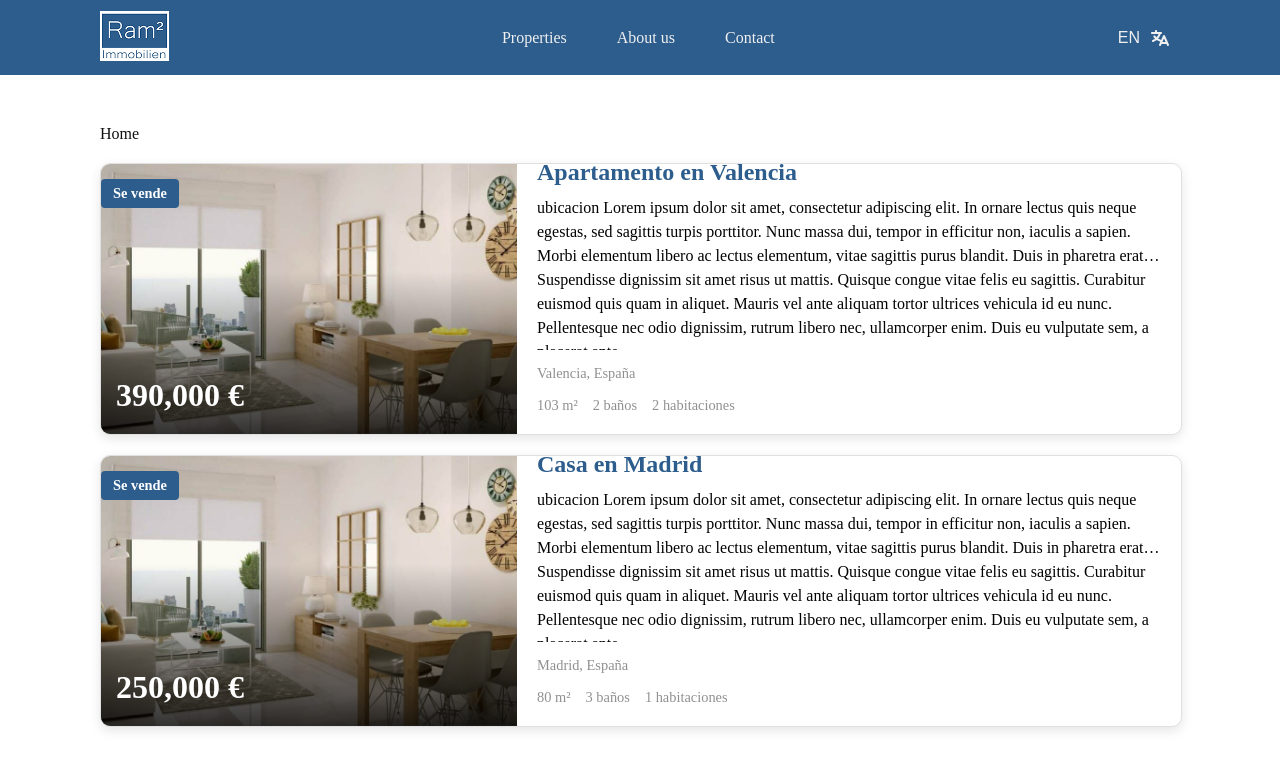
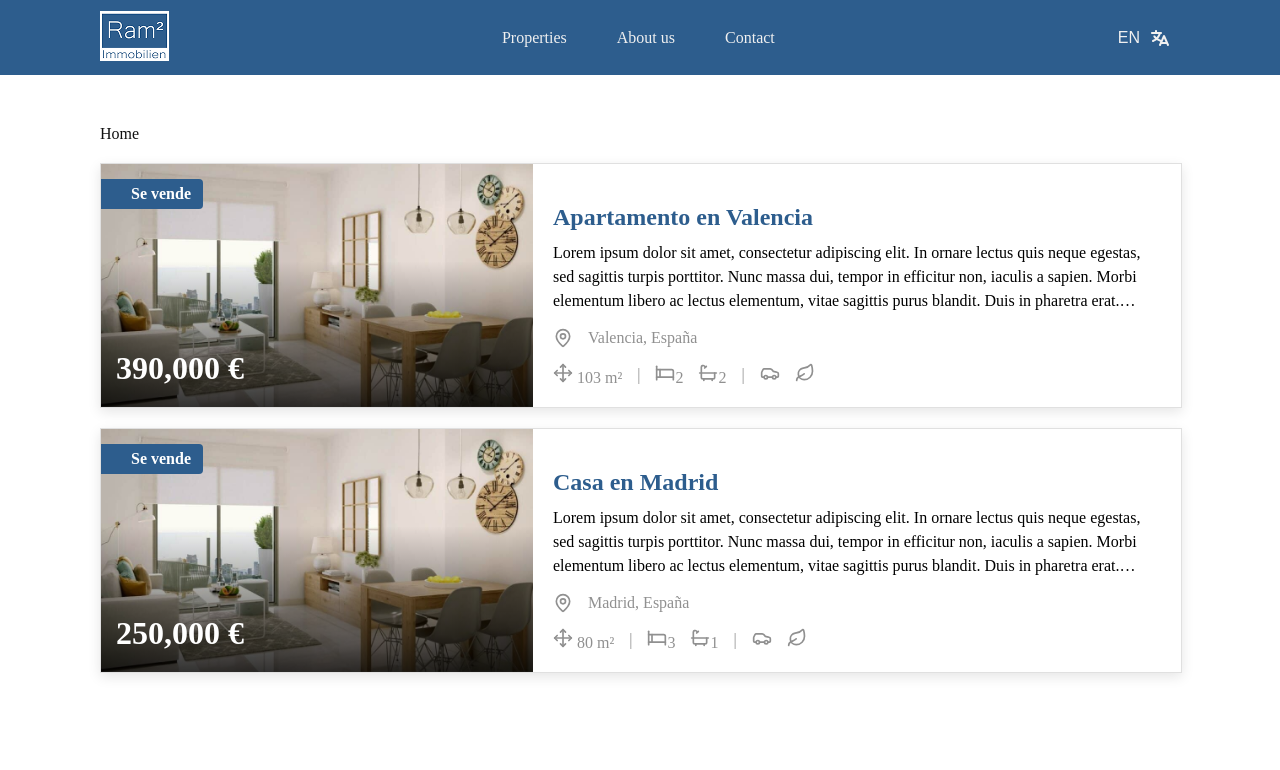
Before and after one commit to ram2-immobilien/ram2-web, a Next.js app: page /en in a window 1280 px wide. Shown: the top 770 px of the page. Built offline with nearby package versions, Linux system fonts and the light colour scheme.

Commit message:
slider multiple arreglado

```diff
--- a/components/Tarjeta-Propiedad/PropertyCard.css
+++ b/components/Tarjeta-Propiedad/PropertyCard.css
@@ -1,15 +1,15 @@
 .property-card {
   display: flex;
   border: 1px solid #e0e0e0;
-  border-radius: 10px;
+  border-radius: 0;
   overflow: hidden;
+
   width: 100%;
-  height: 100%;
   max-width: 1270px;
-  max-height: 270px;
   margin: 20px auto;
+
+  background: #fff;
   box-shadow: 0 4px 12px rgba(0, 0, 0, 0.1);
-  background: #fff;
   transition: transform 0.2s;
 }
 
@@ -19,11 +19,8 @@
 
 .property-image {
   position: relative;
-  flex: 1 1 40%;
-  height: 100%;
-  max-height: 270px;
-  width: 700px;
-
+  flex: 0 0 40%; /* 🔥 clave */
+  aspect-ratio: 16 / 9; /* 🔥 reemplaza height */
   overflow: hidden;
 }
 
@@ -47,12 +44,13 @@
 .property-image .status {
   position: absolute;
   top: 15px;
-  left: 0px;
+  left: 0;
   background: #2d5d8d;
   color: #fff;
   padding: 6px 12px;
-  border-radius: 4px;
-  font-size: 0.9rem;
+  padding-left: 30px;
+  border-radius: 0 4px 4px 0;
+  font-size: 16px;
   font-weight: bold;
   z-index: 2;
 }
@@ -63,7 +61,7 @@
   bottom: 20px;
   left: 15px;
   color: #fff;
-  font-size: 2rem;
+  font-size: 32px;
   font-weight: bold;
   z-index: 2;
 }
@@ -71,19 +69,17 @@
 .property-info {
   flex: 1 1 60%;
   padding: 20px;
-  margin-top: -45px;
   display: flex;
   flex-direction: column;
 }
 
 .property-info h2 {
-  font-size: 1.5rem;
+  font-size: 24px;
   margin-bottom: 10px;
   color: #2d5d8d;
 }
 
 .property-info p {
-  flex: 1;
   color: #000000;
   line-height: 1.5;
 }
@@ -92,8 +88,9 @@
   display: flex;
   gap: 15px;
   margin-top: 15px;
-  font-size: 0.9rem;
+  font-size: 16px;
   color: #909090;
+  align-items: center;
 }
 .property-image {
   position: relative;
@@ -103,5 +100,15 @@
   -webkit-line-clamp: 3;
   -webkit-box-orient: vertical;
   overflow: hidden;
-  text-overflow: ellipsis;
+  line-height: 1.5;
+  max-height: calc(1.5em * 3);
 }
+.detail-item {
+  display: flex;
+  align-items: center;
+  gap: 5px;
+}
+
+.separator {
+  color: #ccc;
+}
--- a/components/Tarjeta-Propiedad/PropertyCard.tsx
+++ b/components/Tarjeta-Propiedad/PropertyCard.tsx
@@ -1,5 +1,6 @@
 import Image from "next/image";
 import "./PropertyCard.css";
+import { MapPin, Bed, Bath, Car, Leaf, Move } from "lucide-react";
 
 type Property = {
   id: number;
@@ -35,14 +36,32 @@ export default function PropertyCard({ property }: Props) {
       <div className="property-info">
         <h2>{property.title}</h2>
 
-        <p className="description">ubicacion {property.description}</p>
-
-        <div className="property-details"> {property.location}</div>
+        <p className="description">{property.description}</p>
 
         <div className="property-details">
-          <span>{property.size} m²</span>
-          <span>{property.bedrooms} baños</span>
-          <span>{property.bathrooms} habitaciones</span>
+          <MapPin size={20} /> {property.location}
+        </div>
+
+        <div className="property-details">
+          <span>
+            <Move size={20} /> {property.size} m²
+          </span>
+          <span className="divider">|</span>
+          <span>
+            <Bed size={20} />
+            {property.bedrooms}{" "}
+          </span>
+          <span>
+            <Bath size={20} />
+            {property.bathrooms}{" "}
+          </span>
+          <span className="divider">|</span>
+          <span>
+            <Car size={20} />
+          </span>
+          <span>
+            <Leaf size={20} />
+          </span>
         </div>
       </div>
     </div>
```
